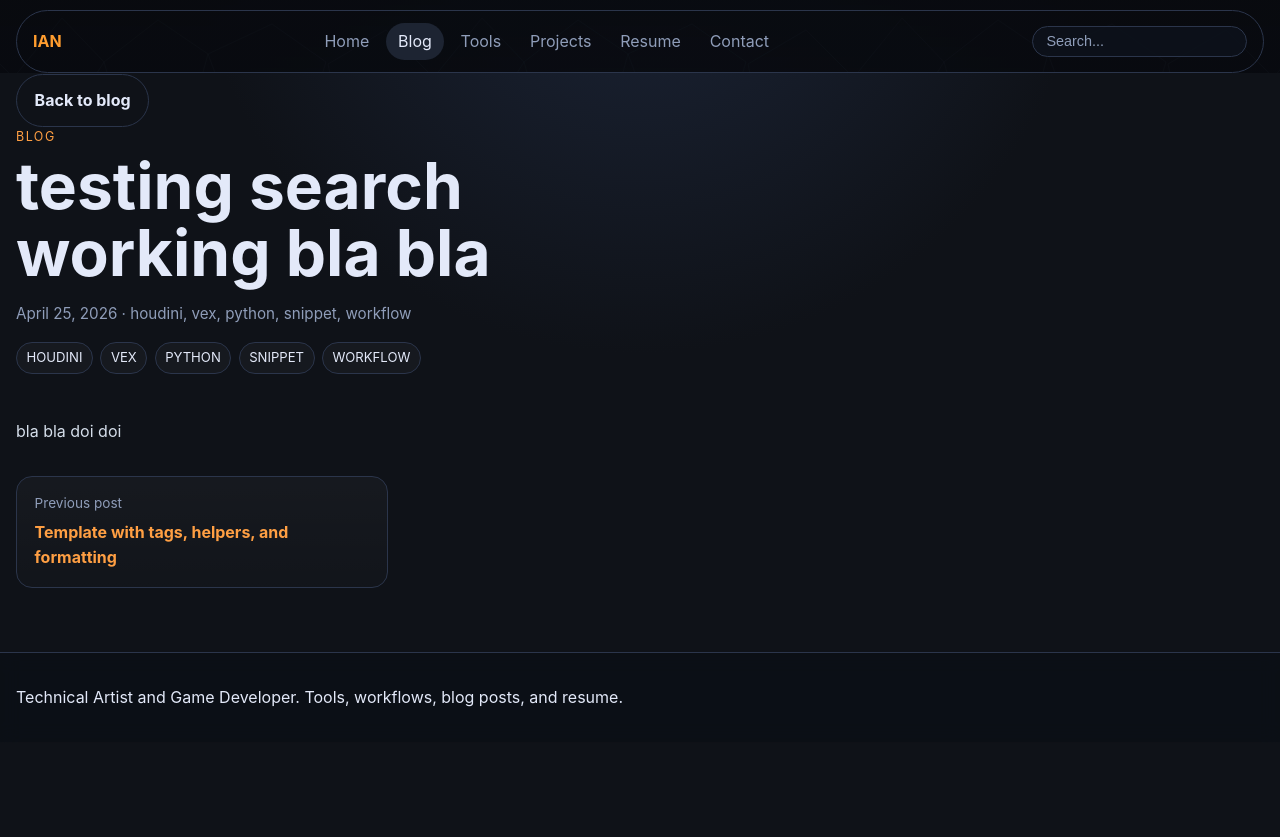
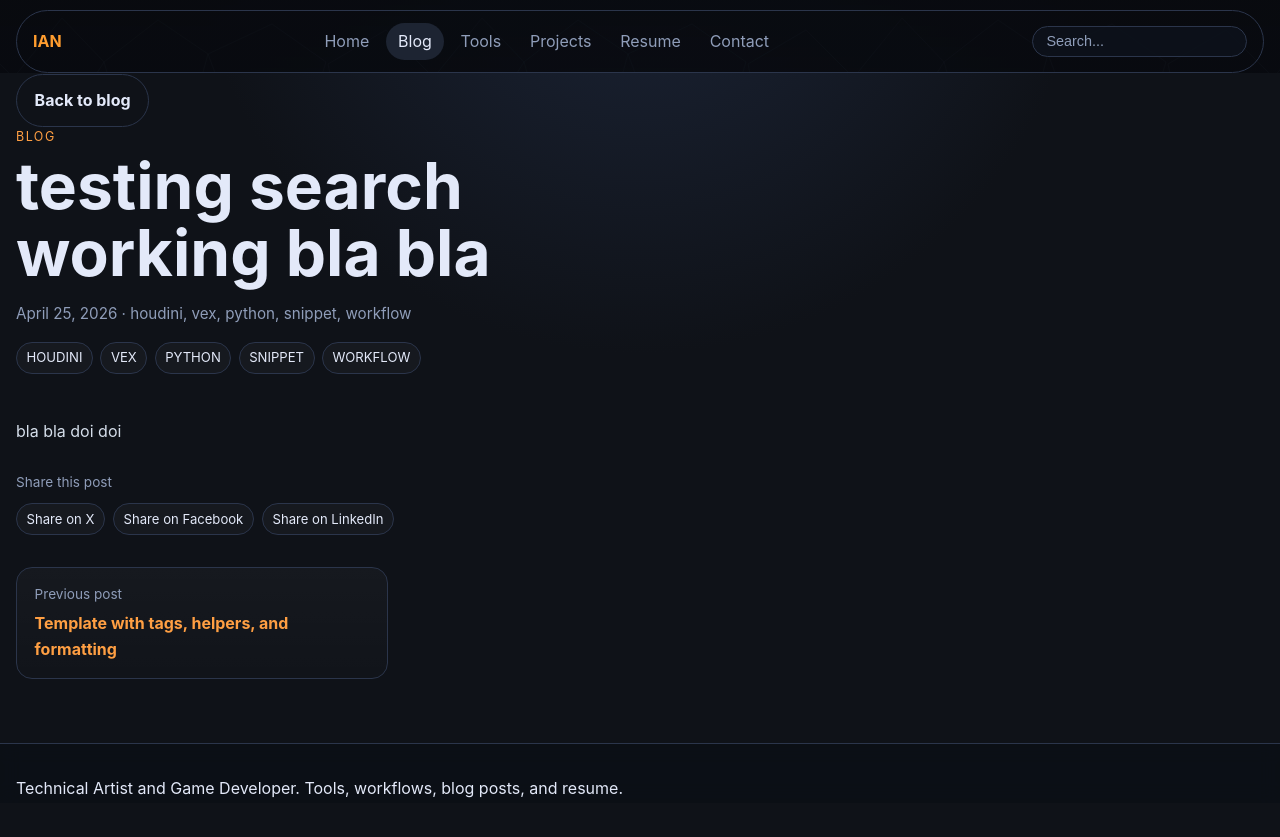
Before and after one commit to ianistor/ian_mywebsite, a Jekyll site: the page built from _posts/2026-04-25-TestSearch.md, in a window 1280 px wide and 900 px high, scrolled down 97 px. Shown: the top 837 px of the window. Built offline with Jekyll 4.4.1, drawn with Linux system fonts in a browser that asks for light colours; nearby versions of some CDN libraries.

Commit message:
Add social sharing buttons to blog posts

```diff
--- a/_layouts/post.html
+++ b/_layouts/post.html
@@ -21,6 +21,18 @@ layout: default
     {{ content }}
   </div>
 
+
+  <section class="post-share narrow" aria-label="Share this post">
+    {% assign share_url = page.url | absolute_url | uri_escape %}
+    {% assign share_title = page.title | uri_escape %}
+    <p class="post-share-label">Share this post</p>
+    <div class="post-share-links">
+      <a class="tag-chip small" href="https://x.com/intent/post?url={{ share_url }}&text={{ share_title }}" target="_blank" rel="noopener noreferrer">Share on X</a>
+      <a class="tag-chip small" href="https://www.facebook.com/sharer/sharer.php?u={{ share_url }}" target="_blank" rel="noopener noreferrer">Share on Facebook</a>
+      <a class="tag-chip small" href="https://www.linkedin.com/sharing/share-offsite/?url={{ share_url }}" target="_blank" rel="noopener noreferrer">Share on LinkedIn</a>
+    </div>
+  </section>
+
   <nav class="post-pagination narrow" aria-label="Post navigation">
     {% if page.previous %}
       <a class="post-pagination-card prev" href="{{ page.previous.url | relative_url }}">
--- a/assets/css/style.css
+++ b/assets/css/style.css
@@ -1133,6 +1133,24 @@ body.home-with-bg-video.video-bg-disabled .site-bg-video-overlay {
   background: rgba(140, 194, 255, 0.12);
 }
 
+
+.post-share {
+  margin-top: 1.4rem;
+  padding-top: 0.35rem;
+}
+
+.post-share-label {
+  color: var(--muted);
+  font-size: 0.85rem;
+  margin: 0 0 0.6rem;
+}
+
+.post-share-links {
+  display: flex;
+  flex-wrap: wrap;
+  gap: 0.5rem;
+}
+
 .post-pagination {
   display: grid;
   grid-template-columns: repeat(2, minmax(0, 1fr));
```
